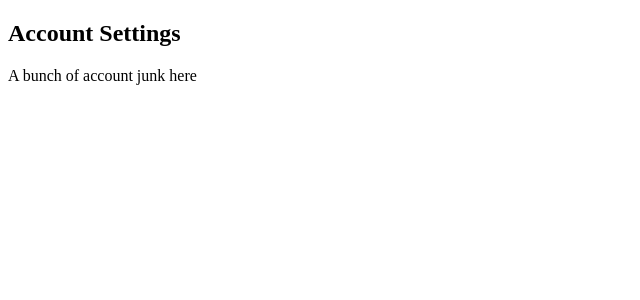
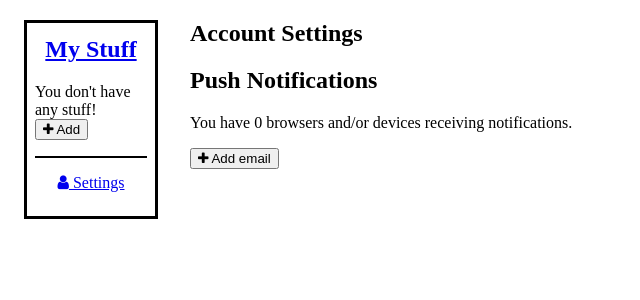
Before and after one commit to AstraLuma/upkeep, a Django app: page /profile/ in a window 1280 px wide. Shown: the top 300 px of the page, without its empty margins (0-640 px from the left). Run offline with Django 3.2, Linux system fonts and the light colour scheme; the visitor is signed in with stand-in values (Sample User, id 1); data that the repository does not hold is empty; some libraries are stand-ins or nearby versions.

Commit message:
Move sidebar handling to a complete-opaque template tag

```diff
--- a/profiles/templatetags/profiles.py
+++ b/profiles/templatetags/profiles.py
@@ -4,7 +4,6 @@ register = template.Library()
 
 @register.simple_tag
 def socialname(name):
-    """Removes all values of arg from the given string"""
     return {
     	'google-oauth2': 'Google',
     	'twitter': 'Twitter',
--- a/templates/base.html
+++ b/templates/base.html
@@ -1,4 +1,5 @@
 {% load staticfiles %}
+{% load things %}
 <!doctype html>
 <html>
     <head>
@@ -18,6 +19,7 @@
         {% block head %}{% endblock %}
     </head>
     <body>
+    {% things user as stuff %}
     {% if stuff != None %}
     <nav class="sidebar">
         <h1><a href="/">My Stuff</a></h1>
--- a/templates/profiles/index.html
+++ b/templates/profiles/index.html
@@ -5,5 +5,27 @@
 
 {% block content %}
 <h1>Account Settings</h1>
-<p>A bunch of account junk here</p>
+<h2>Push Notifications</h2>
+<p>You have {{browsers}} browsers and/or devices receiving notifications.</p>
+
+{% if emails %}
+<p>The following emails are receiving notifications:</p>
+<ul>
+{% for url, email in emails %}
+<li data-url="{{url}}"><tt>{{email}}</tt></li>
+{% endfor %}
+</ul>
+{% endif %}
+
+<button data-action=show-dialog data-dialog=dlg-addemail><span class="fa fa-plus"></span> Add email</button>
+
+<dialog id="dlg-addemail">
+    <button data-action=close><span class="fa fa-close"></span></button>
+    <h3>Add Notification Email</h3>
+    <form action="{% url 'profile:index' %}" method=POST>
+        {% csrf_token %}
+        <p>Contact me at <input maxlength="128" name="email" type="email" placeholder="(email)" required></p>
+    	<input type=submit value="Add">
+    </form>
+</dialog>
 {% endblock %}
--- /dev/null
+++ b/things/templatetags/things.py
@@ -0,0 +1,8 @@
+from django import template
+from ..models import Thing
+
+register = template.Library()
+
+@register.simple_tag
+def things(user):
+    return Thing.objects.filter(user=user)
--- a/things/views.py
+++ b/things/views.py
@@ -13,7 +13,6 @@ import json
 
 def genctx(request, **vars):
     rv = {
-        'stuff': Thing.objects.filter(user=request.user),
         'forms': {
             'thing': ThingForm(),
             'schedule': ScheduleForm(),
```
